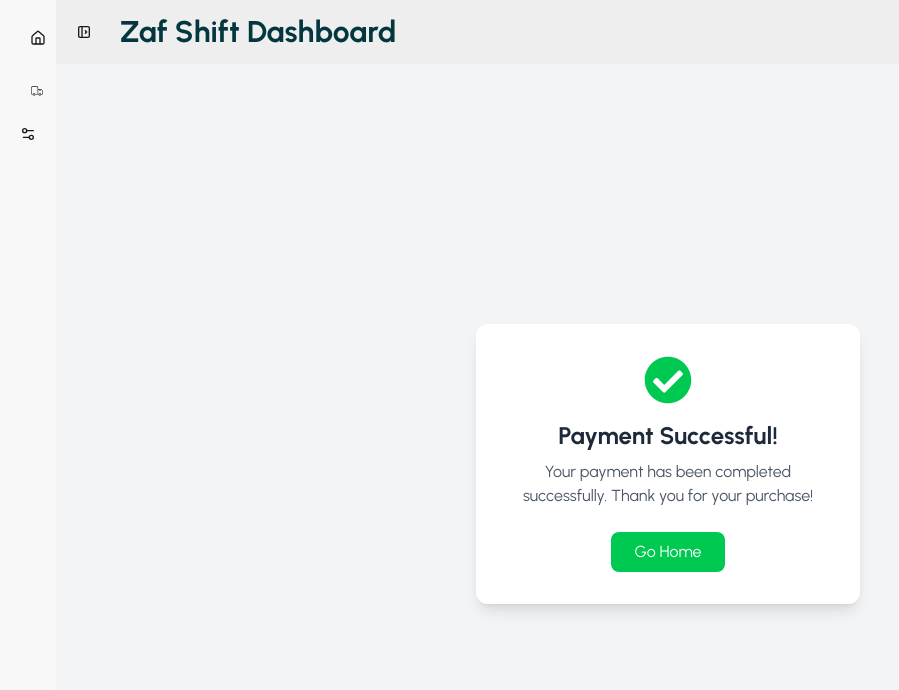
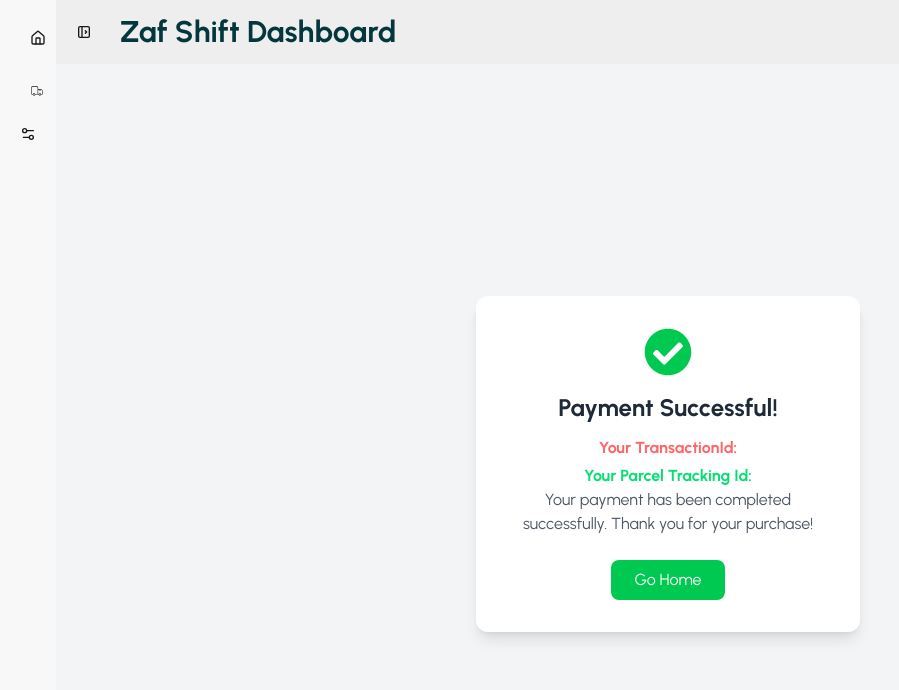
Before and after one commit to badsha103868/zaf-shift-client, a React (Vite) app: page /dashboard/payment-success in a window 1280 px wide. Shown: the top 690 px of the page, without its empty margins (0-899 px from the left). Built offline with nearby package versions, Linux system fonts and the light colour scheme; no server answers; sample sign-in values are in the browser's storage.

Commit message:
added payment issue solved

```diff
--- a/src/Pages/Dashboard/Payment/PaymentSuccess.jsx
+++ b/src/Pages/Dashboard/Payment/PaymentSuccess.jsx
@@ -1,4 +1,4 @@
-import React, { useEffect } from "react";
+import React, { useEffect, useState } from "react";
 import { FaCheckCircle } from "react-icons/fa";
 import { Link, useSearchParams } from "react-router";
 import useAxiosSecure from "../../../Hooks/useAxiosSecure";
@@ -7,6 +7,8 @@ const PaymentSuccess = () => {
 
   // useSearchParams
   const [searchParams]= useSearchParams()
+
+ const [paymentInfo , setPaymentInfo] =useState({})
 
   // axiosSecure
   const axiosSecure = useAxiosSecure();
@@ -22,6 +24,10 @@ useEffect(()=>{
         axiosSecure.patch(`/payment-success?session_id=${sessionId}`)
         .then(res=>{
           console.log(res.data)
+          setPaymentInfo({
+            transactionId: res.data.transactionId,
+            trackingId: res.data.trackingId
+          })
         })
     }
 },[sessionId, axiosSecure])
@@ -37,6 +43,9 @@ useEffect(()=>{
         <h2 className="text-2xl font-bold text-gray-800 mb-2">
           Payment Successful!
         </h2>
+        <p className="text-red-400 font-bold">Your TransactionId: <span className="text-blue-600 text-xl">{paymentInfo.transactionId}</span> </p>
+
+        <p className="text-green-400 font-bold">Your Parcel Tracking Id: <span className="text-yellow-700 text-xl">{paymentInfo.trackingId}</span> </p>
 
         <p className="text-gray-600 mb-6">
           Your payment has been completed successfully. Thank you for your
```
